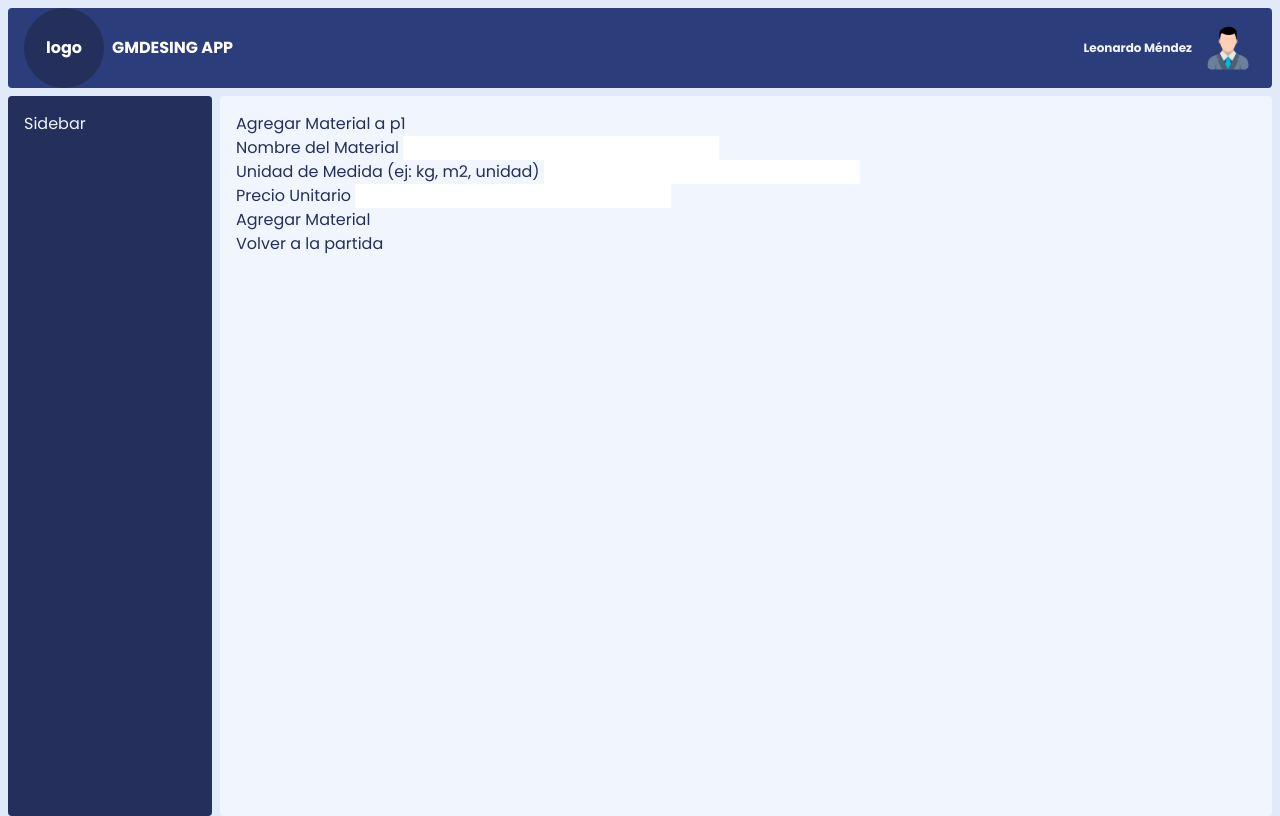
After one commit to mendezleoa/gmdesing-app, a Flask app: page /partida/1/material/crear in a window 1280 px wide. The commit adds this page. Run offline with Flask 3, Linux system fonts and the light colour scheme.

Commit message:
Mejoras en Crear Partidas

```diff
--- a/app.py
+++ b/app.py
@@ -2,7 +2,7 @@ from flask import Flask, flash, render_template, Blueprint,abort,request, redire
 from jinja2 import TemplateNotFound
 
 from flask_sqlalchemy import SQLAlchemy
-from forms import ObraForm, PartidaForm, ManoObraForm # Importa tus formularios
+from forms import CantidadDiasForm, CantidadHorasForm, CantidadMaterialForm, HerramientaForm, MaterialForm, ObraForm, PartidaForm, ManoObraForm # Importa tus formularios
 import os
 
 
@@ -57,6 +57,7 @@ def crear_partida(id_obra):
         return redirect(url_for('ver_obra', id_obra=id_obra)) # Redirige a la vista de la obra
     return render_template('crear_partida.html', form=form, obra=obra, datos=datos) # Pasa la obra a la plantilla
 
+#Ruta para ver partida
 @app.route('/partida/<int:id_partida>')
 def ver_partida(id_partida):
     partida = Partida.query.get_or_404(id_partida)
@@ -93,7 +94,105 @@ def crear_mano_obra(id_partida):
             flash('Mano de obra creada y agregada a la partida.', 'success')
             return redirect(url_for('ver_partida', id_partida=id_partida))
 
-    return render_template('crear_mano_obra.html', form=form, partida=partida)
+    return render_template('crear_mano_obra.html', form=form, partida=partida, datos=datos)
+
+# Rutas para Herramientas
+@app.route('/partida/<int:id_partida>/herramienta/crear', methods=['GET', 'POST'])
+def crear_herramienta(id_partida):
+    partida = Partida.query.get_or_404(id_partida)
+    form = HerramientaForm()
+    if form.validate_on_submit():
+        herramienta_existente = Herramienta.query.filter_by(nombre_herramienta=form.nombre_herramienta.data).first()
+        if herramienta_existente:
+            partida_herramienta_existente = PartidasHerramientas.query.filter_by(id_partida=id_partida, id_herramienta=herramienta_existente.id_herramienta).first()
+            if partida_herramienta_existente:
+                flash('Esta herramienta ya está agregada a esta partida.', 'warning')
+                return redirect(url_for('ver_partida', id_partida=id_partida))
+            else:
+                nueva_relacion = PartidasHerramientas(id_partida=id_partida, id_herramienta=herramienta_existente.id_herramienta, cantidad_dias=0)
+                db.session.add(nueva_relacion)
+                db.session.commit()
+                flash('Herramienta agregada a la partida.', 'success')
+                return redirect(url_for('ver_partida', id_partida=id_partida))
+        else:
+            nueva_herramienta = Herramienta(
+                nombre_herramienta=form.nombre_herramienta.data,
+                costo_alquiler_dia=form.costo_alquiler_dia.data
+            )
+            db.session.add(nueva_herramienta)
+            db.session.commit()
+            nueva_relacion = PartidasHerramientas(id_partida=id_partida, id_herramienta=nueva_herramienta.id_herramienta, cantidad_dias=0)
+            db.session.add(nueva_relacion)
+            db.session.commit()
+            flash('Herramienta creada y agregada a la partida.', 'success')
+            return redirect(url_for('ver_partida', id_partida=id_partida))
+    return render_template('crear_herramienta.html', form=form, partida=partida, datos=datos)
+
+# Rutas para Materiales
+@app.route('/partida/<int:id_partida>/material/crear', methods=['GET', 'POST'])
+def crear_material(id_partida):
+    partida = Partida.query.get_or_404(id_partida)
+    form = MaterialForm()
+    if form.validate_on_submit():
+        material_existente = Material.query.filter_by(nombre_material=form.nombre_material.data).first()
+        if material_existente:
+            partida_material_existente = PartidasMateriales.query.filter_by(id_partida=id_partida, id_material=material_existente.id_material).first()
+            if partida_material_existente:
+                flash('Este material ya está agregado a esta partida.', 'warning')
+                return redirect(url_for('ver_partida', id_partida=id_partida))
+            else:
+                nueva_relacion = PartidasMateriales(id_partida=id_partida, id_material=material_existente.id_material, cantidad=0)
+                db.session.add(nueva_relacion)
+                db.session.commit()
+                flash('Material agregado a la partida.', 'success')
+                return redirect(url_for('ver_partida', id_partida=id_partida))
+        else:
+            nuevo_material = Material(
+                nombre_material=form.nombre_material.data,
+                unidad_medida=form.unidad_medida.data,
+                precio_unitario=form.precio_unitario.data
+            )
+            db.session.add(nuevo_material)
+            db.session.commit()
+            nueva_relacion = PartidasMateriales(id_partida=id_partida, id_material=nuevo_material.id_material, cantidad=0)
+            db.session.add(nueva_relacion)
+            db.session.commit()
+            flash('Material creado y agregado a la partida.', 'success')
+            return redirect(url_for('ver_partida', id_partida=id_partida))
+    return render_template('crear_material.html', form=form, partida=partida, datos=datos)
+
+@app.route('/partida/<int:id_partida>/mano_obra/<int:id_mano_obra>/editar', methods=['GET', 'POST'])
+def editar_mano_obra_partida(id_partida, id_mano_obra):
+    partida_mano_obra = PartidasManoObra.query.filter_by(id_partida=id_partida, id_mano_obra=id_mano_obra).first_or_404()
+    form = CantidadHorasForm(obj=partida_mano_obra) # Pre-carga el formulario con los datos existentes
+    if form.validate_on_submit():
+        partida_mano_obra.cantidad_horas = form.cantidad_horas.data
+        db.session.commit()
+        flash('Cantidad de horas actualizada.', 'success')
+        return redirect(url_for('ver_partida', id_partida=id_partida))
+    return render_template('editar_cantidad.html', form=form, elemento="horas de mano de obra", partida=partida_mano_obra.partida)
+
+@app.route('/partida/<int:id_partida>/herramienta/<int:id_herramienta>/editar', methods=['GET', 'POST'])
+def editar_herramienta_partida(id_partida, id_herramienta):
+    partida_herramienta = PartidasHerramientas.query.filter_by(id_partida=id_partida, id_herramienta=id_herramienta).first_or_404()
+    form = CantidadDiasForm(obj=partida_herramienta)
+    if form.validate_on_submit():
+        partida_herramienta.cantidad_dias = form.cantidad_dias.data
+        db.session.commit()
+        flash('Cantidad de días actualizada.', 'success')
+        return redirect(url_for('ver_partida', id_partida=id_partida))
+    return render_template('editar_cantidad.html', form=form, elemento="días de herramienta", partida=partida_herramienta.partida)
+
+@app.route('/partida/<int:id_partida>/material/<int:id_material>/editar', methods=['GET', 'POST'])
+def editar_material_partida(id_partida, id_material):
+    partida_material = PartidasMateriales.query.filter_by(id_partida=id_partida, id_material=id_material).first_or_404()
+    form = CantidadMaterialForm(obj=partida_material)
+    if form.validate_on_submit():
+        partida_material.cantidad = form.cantidad.data
+        db.session.commit()
+        flash('Cantidad de material actualizada.', 'success')
+        return redirect(url_for('ver_partida', id_partida=id_partida))
+    return render_template('editar_cantidad.html', form=form, elemento="cantidad de material", partida=partida_material.partida)
 
 @app.route('/')
 def home():
--- a/forms.py
+++ b/forms.py
@@ -1,6 +1,6 @@
 from flask_wtf import FlaskForm
 from wtforms import FloatField, StringField, DateField, SubmitField, TextAreaField,  IntegerField
-from wtforms.validators import DataRequired
+from wtforms.validators import DataRequired, NumberRange
 
 class ObraForm(FlaskForm):
     nombre_obra = StringField('Nombre de la Obra', validators=[DataRequired()])
@@ -17,3 +17,26 @@ class ManoObraForm(FlaskForm):
     descripcion_mano_obra = StringField('Descripción del Trabajo', validators=[DataRequired()])
     costo_hora = FloatField('Costo por Hora', validators=[DataRequired()])
     submit = SubmitField('Agregar Mano de Obra')
+
+class HerramientaForm(FlaskForm):
+    nombre_herramienta = StringField('Nombre de la Herramienta', validators=[DataRequired()])
+    costo_alquiler_dia = FloatField('Costo de Alquiler por Día')  # Opcional, puede ser None
+    submit = SubmitField('Agregar Herramienta')
+
+class MaterialForm(FlaskForm):
+    nombre_material = StringField('Nombre del Material', validators=[DataRequired()])
+    unidad_medida = StringField('Unidad de Medida (ej: kg, m2, unidad)', validators=[DataRequired()])
+    precio_unitario = FloatField('Precio Unitario', validators=[DataRequired()])
+    submit = SubmitField('Agregar Material')
+
+class CantidadHorasForm(FlaskForm):
+    cantidad_horas = FloatField('Cantidad de Horas', validators=[DataRequired(), NumberRange(min=0)])
+    submit = SubmitField('Guardar')
+
+class CantidadDiasForm(FlaskForm):
+    cantidad_dias = IntegerField('Cantidad de Días', validators=[DataRequired(), NumberRange(min=0)])
+    submit = SubmitField('Guardar')
+
+class CantidadMaterialForm(FlaskForm):
+    cantidad = FloatField('Cantidad', validators=[DataRequired(), NumberRange(min=0)])
+    submit = SubmitField('Guardar')
--- /dev/null
+++ b/templates/crear_material.html
@@ -0,0 +1,12 @@
+{% extends 'base.html' %}
+{% block content %}
+    <h1>Agregar Material a {{ partida.nombre_partida }}</h1>
+    <form method="POST">
+        {{ form.csrf_token }}
+        {{ form.nombre_material.label }} {{ form.nombre_material }}<br>
+        {{ form.unidad_medida.label }} {{ form.unidad_medida }}<br>
+        {{ form.precio_unitario.label }} {{ form.precio_unitario }}<br>
+        {{ form.submit }}
+    </form>
+    <a href="{{ url_for('ver_partida', id_partida=partida.id_partida) }}">Volver a la partida</a>
+{% endblock %}
```
Also changed, not shown: templates/crear_herramienta.html (added, +11 -0 lines), templates/editar_cantidad.html (added, +10 -0 lines), templates/ver_partida.html (+31 -1 lines).
